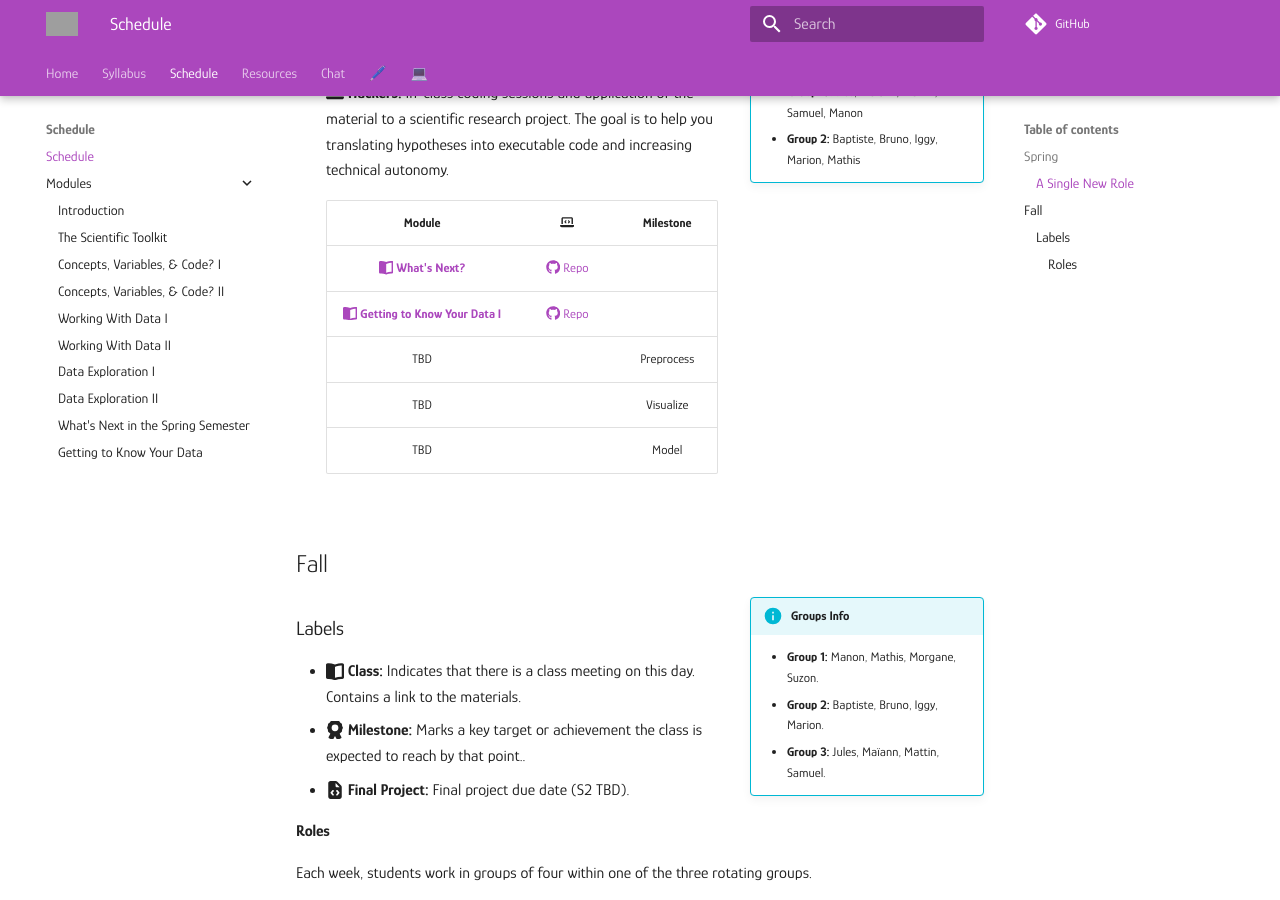
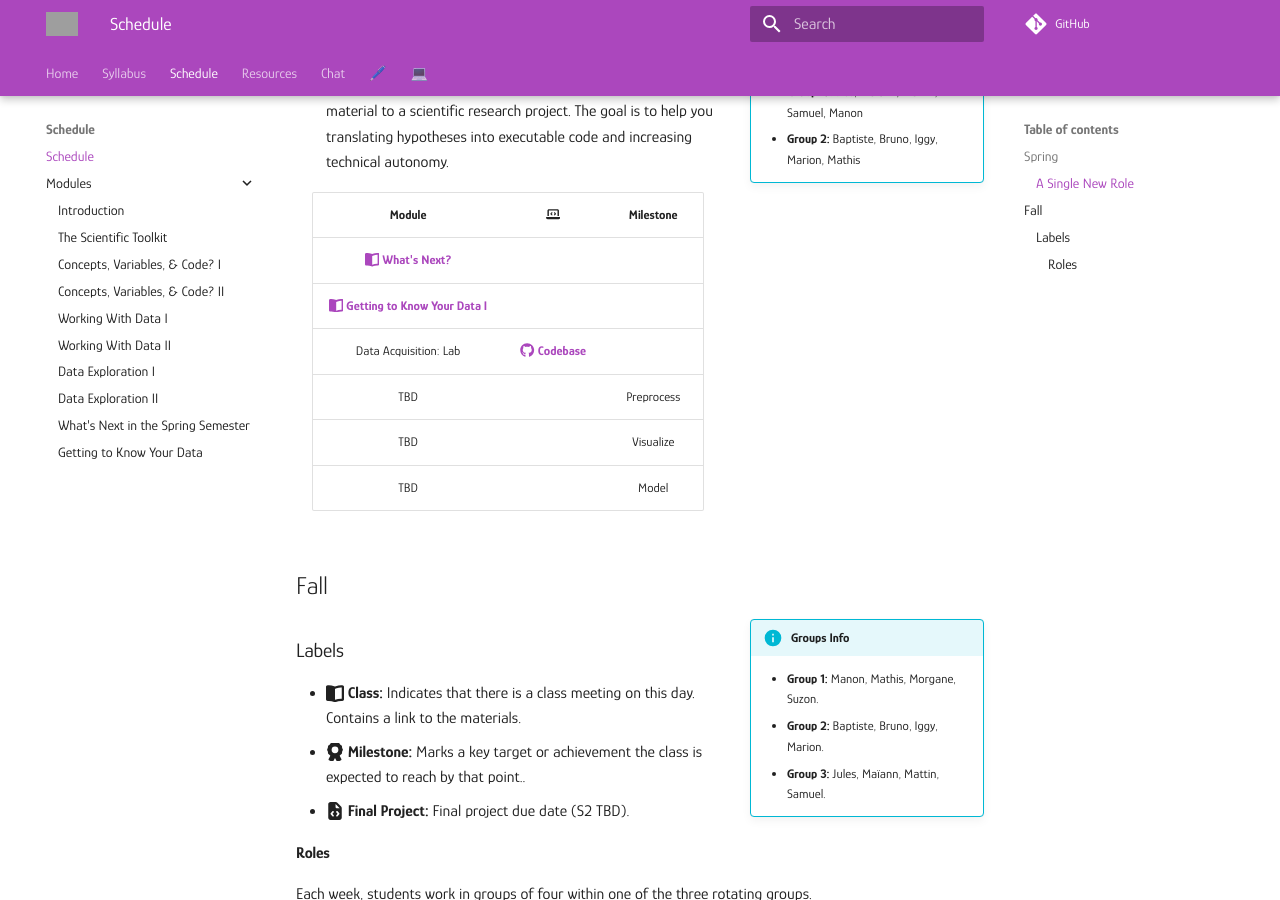
Before and after one commit to mickaeltemporao/itds, an MkDocs documentation site: the page built from docs/schedule.md, in a window 1280 px wide and 900 px high, scrolled down 338 px. Built offline with MkDocs 1.6.1 and Material for MkDocs 9.7.7, drawn with Linux system fonts in a browser that asks for light colours; comment, search, counter and statistics services are not loaded; grey boxes are pictures that could not be loaded.

Commit message:
adding codebase link

```diff
--- a/docs/schedule.md
+++ b/docs/schedule.md
@@ -10,13 +10,14 @@
 #### A Single New Role
 * **:fontawesome-solid-laptop-code: Hackers:** In-class coding sessions and application of the material to a scientific research project. The goal is to help you translating hypotheses into executable code and increasing technical autonomy.
 
-     | Module                                                                    | :fontawesome-solid-laptop-code: | Milestone  |
-     |:-------------------------------------------------------------------------:|:-------------------------------:|:----------:|
-     | [**:fontawesome-solid-book-open: What's Next?**](modules/spring-intro.md) | [:fontawesome-brands-github: Repo](https://github.com/mickaeltemporao/paper-spsc-2026)                                |            |
-     | [**:fontawesome-solid-book-open: Getting to Know Your Data I**](modules/exploration-3.md) | [:fontawesome-brands-github: Repo](https://github.com/mickaeltemporao/paper-spsc-2026)                                |            |
-     | TBD                                                                       |                                 | Preprocess |
-     | TBD                                                                       |                                 | Visualize  |
-     | TBD                                                                       |                                 | Model      |
+ | Module                                                                                    | :fontawesome-solid-laptop-code:                                                        | Milestone  |
+ |:-----------------------------------------------------------------------------------------:|:--------------------------------------------------------------------------------------:|:----------:|
+ | [**:fontawesome-solid-book-open: What's Next?**](modules/spring-intro.md)                 |                                                                                        |            |
+ | [**:fontawesome-solid-book-open: Getting to Know Your Data I**](modules/exploration-3.md) |                                                                                        |            |
+ | Data Acquisition: Lab                                                                     | [:fontawesome-brands-github: **Codebase**](https://github.com/mickaeltemporao/paper-spsc-2026) |            |
+ | TBD                                                                                       |                                                                                        | Preprocess |
+ | TBD                                                                                       |                                                                                        | Visualize  |
+ | TBD                                                                                       |                                                                                        | Model      |
 
 ## Fall
 !!! info inline end "Groups Info"
```
